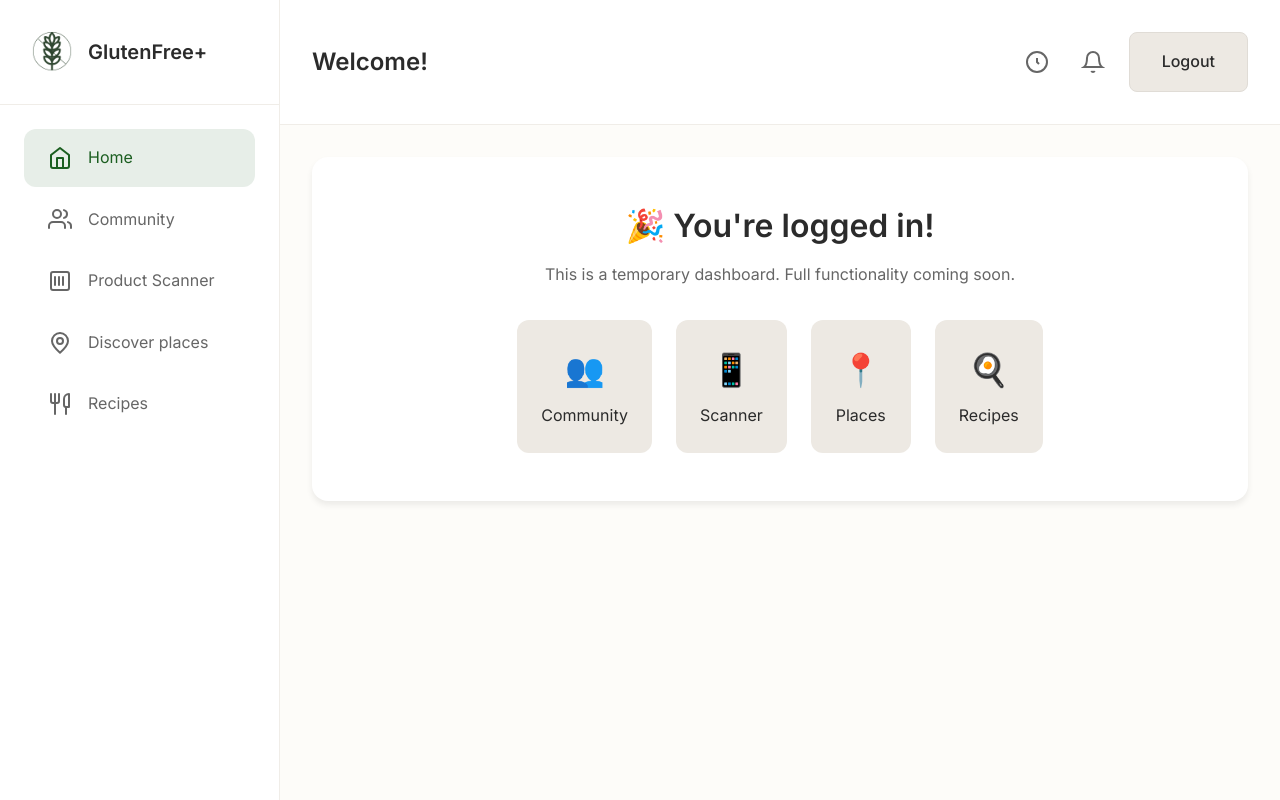
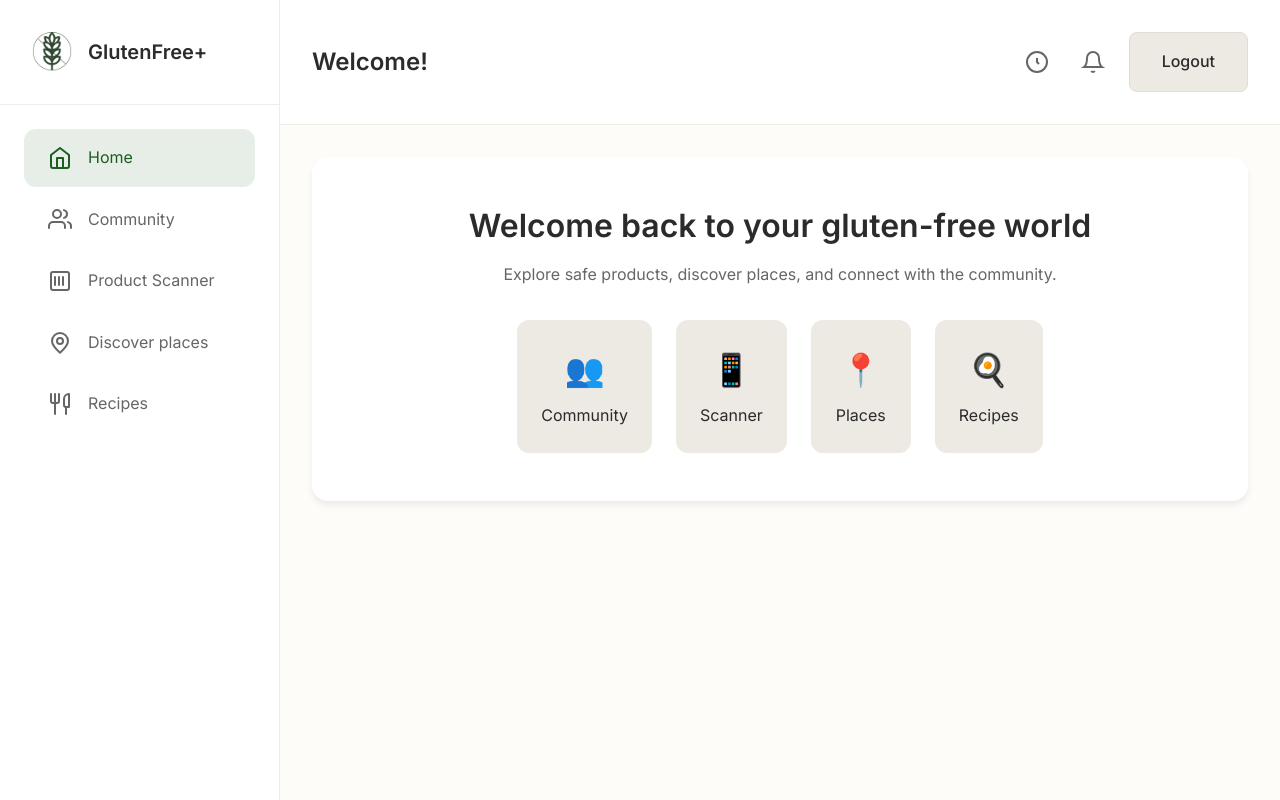
Before and after one commit to wiktoriakk/GlutenFreePlus, a PHP site: page /public/views/dashboard.html in a window 1280 px wide. Run offline with PHP 8.4, Linux system fonts and the light colour scheme.

Commit message:
Improve dashboard view

```diff
--- a/public/styles/dashboard.css
+++ b/public/styles/dashboard.css
@@ -204,6 +204,7 @@
     height: 24px;
 }
 
+
 /* ==================== MOBILE RESPONSIVE ==================== */
 @media (max-width: 768px) {
     .sidebar {
--- a/public/views/dashboard.html
+++ b/public/views/dashboard.html
@@ -89,8 +89,8 @@
 
             <div class="dashboard-content">
                 <div class="welcome-card">
-                    <h2>🎉 You're logged in!</h2>
-                    <p>This is a temporary dashboard. Full functionality coming soon.</p>
+                    <h2>Welcome back to your gluten-free world</h2>
+                    <p>Explore safe products, discover places, and connect with the community.</p>
                     <div class="quick-links">
                         <a href="/community" class="quick-link">
                             <span class="quick-link-icon">👥</span>
```
